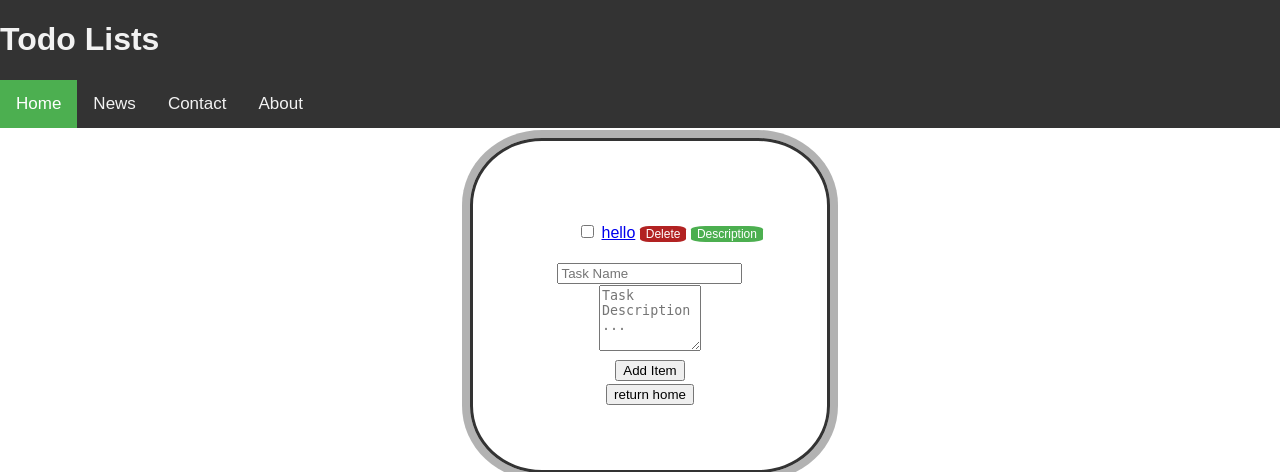
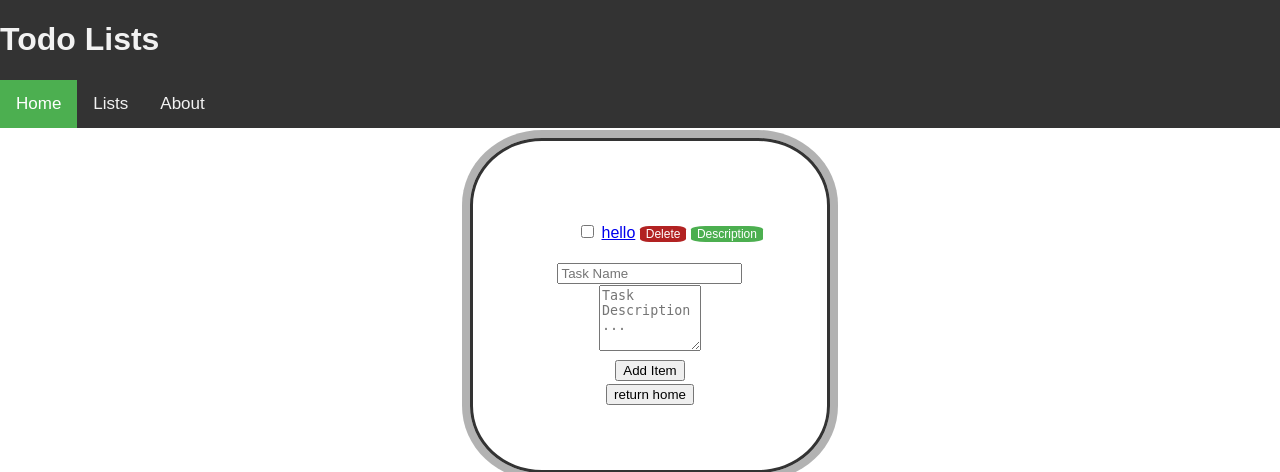
Before and after one commit to zcfilosi/mysite, a Django app: page /todo/ in a window 1280 px wide. Shown: the top 472 px of the page. Run offline with Django 3.2, Linux system fonts and the light colour scheme; data comes from the database, SQL or seed files in the repository; some libraries are stand-ins or nearby versions.

Commit message:
Changes to toolbar

```diff
--- a/templates/todo.html
+++ b/templates/todo.html
@@ -81,8 +81,7 @@
     <div class="topnav">
       <h1>Todo Lists</h1>
       <a class="active" href="#home">Home</a>
-      <a href="#news">News</a>
-      <a href="#contact">Contact</a>
+      <a href="#news">Lists</a>
       <a href="#about">About</a>
     </div>
     {% block content %}{% endblock %}
```
